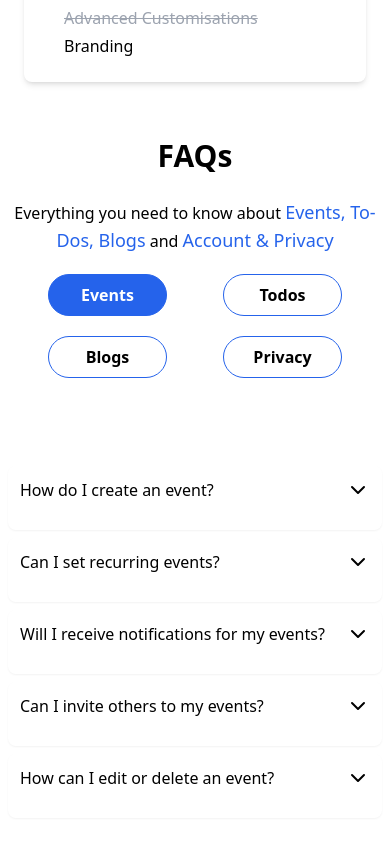
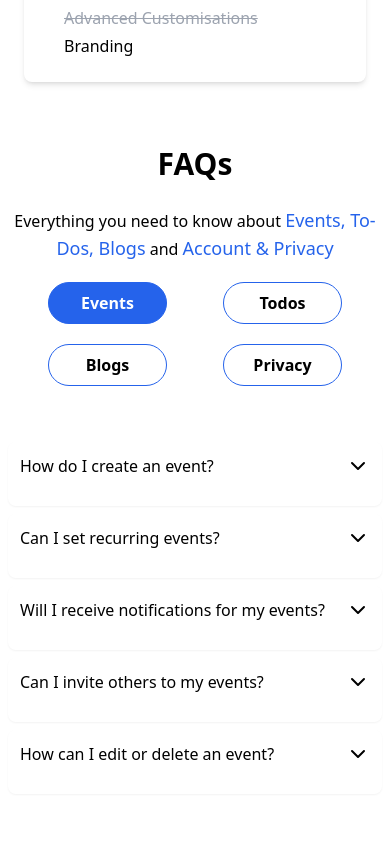
Before and after one commit to palakshipglobal/EventManager, a React (Vite) app: page / in a window 390 px wide. Shown: the part 5820-6664 px from the top of the page. Built offline with nearby package versions, Linux system fonts and the light colour scheme.

Commit message:
Margin updated for small screens

```diff
--- a/src/components/FAQ.tsx
+++ b/src/components/FAQ.tsx
@@ -8,7 +8,7 @@ const FAQ = () => {
   const [activeFaq, setActiveFaq] = useState("events");
 
   return (
-    <div className="grid md:grid-cols-2 grid-cols-1 p-2 md:p-4 lg:px-28 mt-12 md:mt-20 md:gap-24 gap-10">
+    <div className="grid md:grid-cols-2 grid-cols-1 p-2 md:p-4 lg:px-28 mt-14 md:mt-20 md:gap-24 gap-10">
       <div className="flex flex-col">
         <p className="text-3xl font-semibold text-center md:text-start">FAQs</p>
         <p className="mt-6 font-medium text-center md:text-start">
--- a/src/components/FAQBlog.tsx
+++ b/src/components/FAQBlog.tsx
@@ -27,7 +27,7 @@ const FAQBlog = () => {
   ];
 
   return (
-    <div className="animate-appear mt-12">
+    <div className="animate-appear mt-4 md:mt-12">
       {items.map((item, index) => (
         <Accordion key={index} title={item.title} description={item.description} />
       ))}
--- a/src/components/FAQEvent.tsx
+++ b/src/components/FAQEvent.tsx
@@ -25,7 +25,7 @@ const FAQEvent = () => {
     },
   ];
   return (
-    <div className="animate-appear mt-12">
+    <div className="animate-appear mt-4 md:mt-12">
       {items.map((item, index) => (
         <Accordion key={index} title={item.title} description={item.description} />
       ))}
--- a/src/components/FAQPrivacy.tsx
+++ b/src/components/FAQPrivacy.tsx
@@ -26,7 +26,7 @@ const FAQPrivacy = () => {
   ];
 
   return (
-    <div className="animate-appear mt-12">
+    <div className="animate-appear mt-4 md:mt-12">
       {items.map((item, index) => (
         <Accordion key={index} title={item.title} description={item.description} />
       ))}
--- a/src/components/FAQTodo.tsx
+++ b/src/components/FAQTodo.tsx
@@ -27,7 +27,7 @@ const FAQTodo = () => {
   ];
 
   return (
-    <div className="animate-appear mt-12">
+    <div className="animate-appear mt-4 md:mt-12">
       {items.map((item, index) => (
         <Accordion key={index} title={item.title} description={item.description} />
       ))}
--- a/src/components/HeroSection.tsx
+++ b/src/components/HeroSection.tsx
@@ -27,8 +27,8 @@ const HeroSection = ({ refs }) => {
   ];
 
   return (
-    <div>
-      <div ref={refs.heroSectionRef} className="flex flex-col items-center justify-center">
+    <div ref={refs.heroSectionRef}>
+      <div className="flex flex-col items-center justify-center">
         <p className="md:text-3xl text-lg md:mt-24 mt-20 font-semibold text-center">
           Streamline your <span className="text-blue-700 md:text-4xl text-xl">Event Planning</span> effortlessly.
         </p>
--- a/src/components/Home.tsx
+++ b/src/components/Home.tsx
@@ -13,7 +13,6 @@ const Home = () => {
   const heroSectionRef = useRef(null);
   const featuresRef = useRef(null);
   const benefitsRef = useRef(null);
-
   const refs = {
     heroSectionRef,
     featuresRef,
--- a/src/components/Navbar.tsx
+++ b/src/components/Navbar.tsx
@@ -21,7 +21,7 @@ const Navbar = ({ refs }) => {
   };
 
   return (
-    <div>
+    <div ref={refs.heroSectionRef}>
       <div className="fixed bg-white z-50 w-full flex py-3 px-6 md:px-12 lg:px-16 justify-between items-center cursor-pointer">
         <div className="flex items-start gap-2">
           <img src={logo} className="h-7 w-7" />
```
